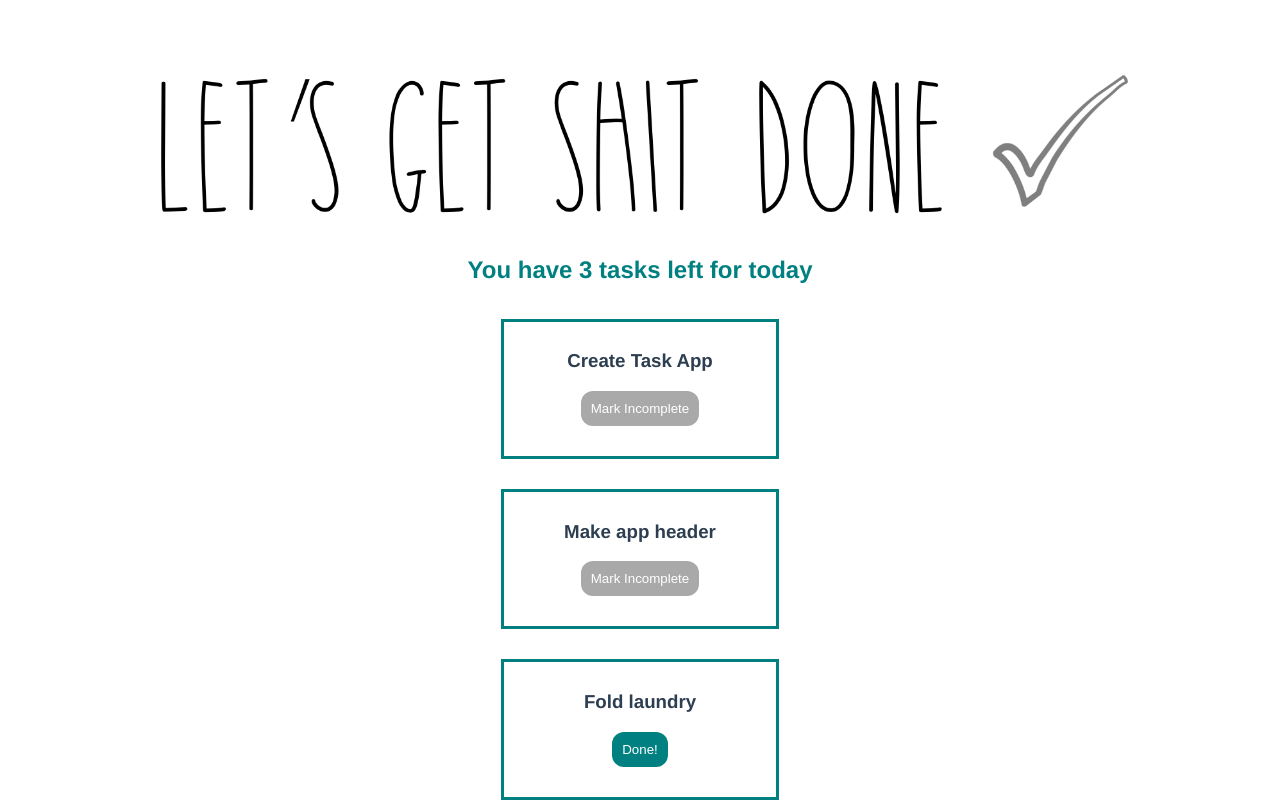
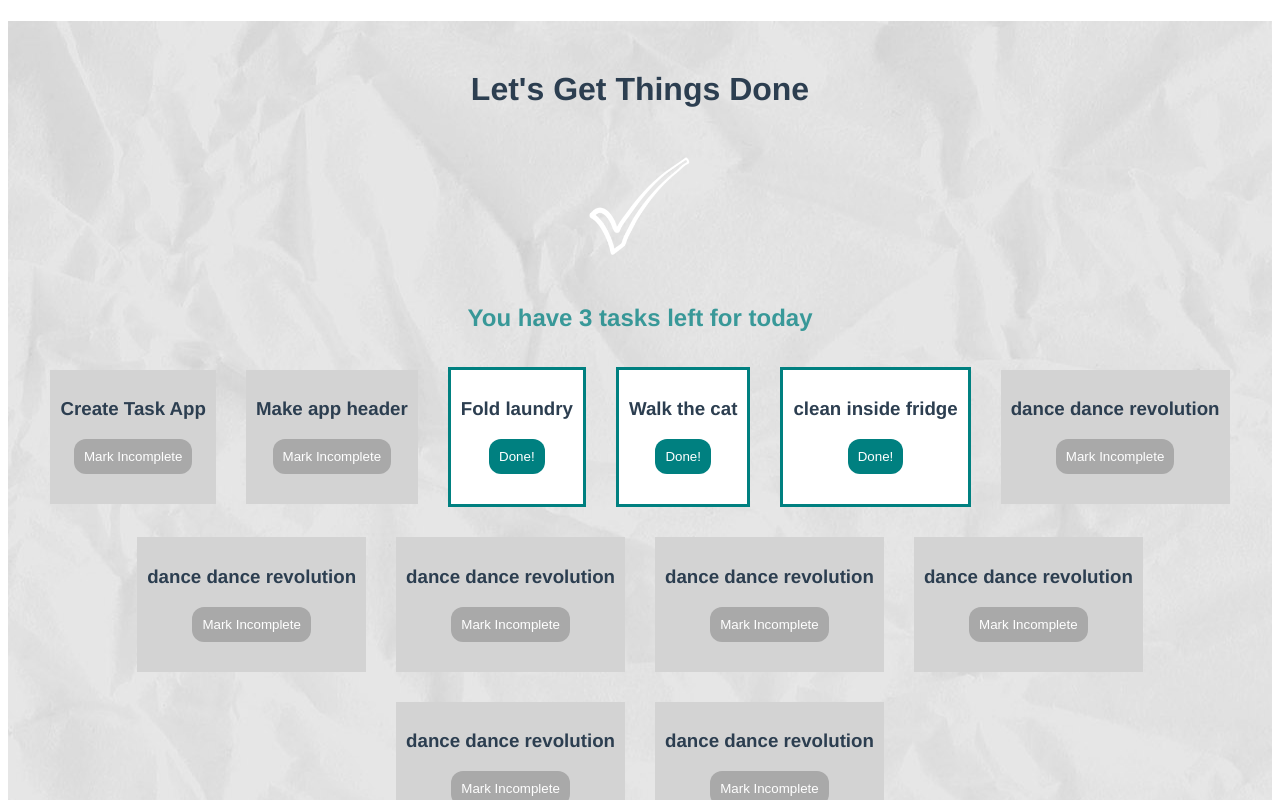
Before and after one commit to ember-parr/vue-todo, a Vue app: page / in a window 1280 px wide. Shown: the top 800 px of the page. Built offline with nearby package versions, Linux system fonts and the light colour scheme.

Commit message:
background styling

```diff
--- a/src/App.vue
+++ b/src/App.vue
@@ -1,6 +1,7 @@
 <template>
-  <div id="app">
-    <img alt="Vue logo" src="./assets/GetItDone.png" />
+  <div id="app" >
+    <h1>Let's Get Things Done</h1>
+    <img className="headerImg" alt="checkmark" src="./assets/check-favicon.png" />
     <todo-list />
   </div>
 </template>
@@ -23,11 +24,15 @@ export default {
   -moz-osx-font-smoothing: grayscale;
   text-align: center;
   color: #2c3e50;
-  margin-top: 60px;
+  background-image: url(assets/background.jpg);
+  background-repeat: repeat-y;
 }
 
 #app img {
-  width: 80%;
+  width: 150px;
   height: auto;
 }
+#app h1 {
+  padding-top: 50px;
+}
 </style>
--- a/src/components/TodoItem.vue
+++ b/src/components/TodoItem.vue
@@ -1,11 +1,13 @@
+/* eslint-disable */
+
 <template>
-    <div>
-        <h3>{{ todo.name }} </h3>
-        <button @click="handleClick" :class="{ completed: todo.complete }">{{ taskStatus }}</button>
+  <div :class="{ completed: todo.complete }">
+    <h3>{{ todo.name }}</h3>
+    <button @click="handleClick" >
+      {{ taskStatus }}
+    </button>
   </div>
 </template>
-
-
 
 <script>
 export default {
@@ -13,7 +15,7 @@ export default {
   methods: {
     handleClick() {
       this.$emit("status-change", this.todo);
-        },
+    }
   },
   computed: {
     taskStatus() {
@@ -23,13 +25,13 @@ export default {
 };
 </script>
 
-
 <style scoped>
 div {
   margin: 15px;
   padding: 10px;
   border: 3px solid teal;
-        width: 20%;
+  width: 90%;
+  background: white;
 }
 
 button {
@@ -42,7 +44,11 @@ export default {
 }
 
 .completed {
-        background-color: darkgray;
+  background-color: lightgray;
   border: darkgray;
 }
+
+.completed button {
+    background-color: darkgray;
+}
 </style>
--- a/src/components/TodoList.vue
+++ b/src/components/TodoList.vue
@@ -1,3 +1,4 @@
+/* eslint-disable */
 <template>
   <div>
     <h2>You have {{ itemsRemaining.length }} tasks left for today</h2>
@@ -25,7 +26,7 @@ export default {
   },
   computed: {
     itemsRemaining() {
-          return this.todos.filter(t => !t.complete)
+      return this.todos.filter(t => !t.complete);
     }
   }
 };
@@ -33,10 +34,12 @@ export default {
 
 <style scoped>
 .todoList {
-  display: flex;
+  display: inline-flex;
   justify-content: space-evenly;
+  align-content: flex-start;
 }
 h2 {
   color: teal;
+  opacity: 0.75;
 }
 </style>
--- a/src/data.js
+++ b/src/data.js
@@ -2,32 +2,61 @@ export const todoItems = [
   {
     id: 1,
     name: "Create Task App",
-      complete: true,
+    complete: true
   },
   {
     id: 2,
     name: "Make app header",
-      complete: true,
+    complete: true
   },
   {
     id: 3,
     name: "Fold laundry",
-      complete: false,
+    complete: false
   },
   {
     id: 4,
     name: "Walk the cat",
-    complete: false,
+    complete: false
   },
   {
     id: 5,
     name: "clean inside fridge",
-    complete: false,
+    complete: false
   },
   {
     id: 6,
     name: "dance dance revolution",
-    complete: true,
+    complete: true
   },
-
+  {
+    id: 7,
+    name: "dance dance revolution",
+    complete: true
+  },
+  {
+    id: 8,
+    name: "dance dance revolution",
+    complete: true
+  },
+  {
+    id: 9,
+    name: "dance dance revolution",
+    complete: true
+  },
+  {
+    id: 10,
+    name: "dance dance revolution",
+    complete: true
+  },
+  {
+    id: 11,
+    name: "dance dance revolution",
+    complete: true
+  },
+  {
+    id: 12,
+    name: "dance dance revolution",
+    complete: true
+  }
 ];
```
Also changed, not shown: src/assets/background.jpg (added), src/assets/check-favicon.png (added). Lines whose indentation alone changed are shown as unchanged.
